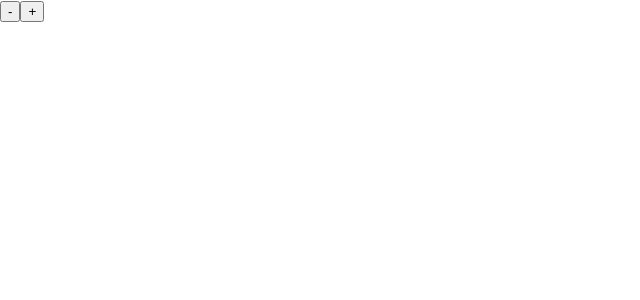
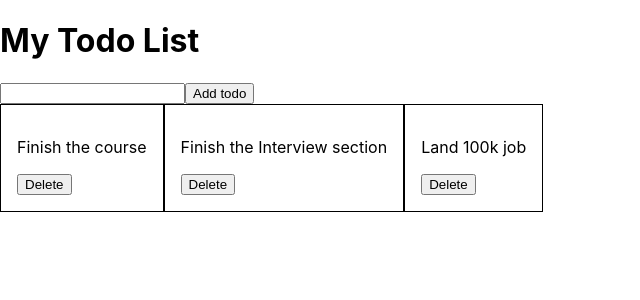
Before and after one commit to SethDimmer123/react-cc, a React (Create React App) app: page / in a window 1280 px wide. Shown: the top 300 px of the page, without its empty margins (0-640 px from the left). Built offline with nearby package versions, Linux system fonts and the light colour scheme.

Commit message:
initial commit

```diff
--- a/src/App.jsx
+++ b/src/App.jsx
@@ -11,7 +11,7 @@ function App() {
 
 
 
-return <Counter />
+// return <Counter />
 
 const [showModal, setShowModal] = useState(false)
 
```
